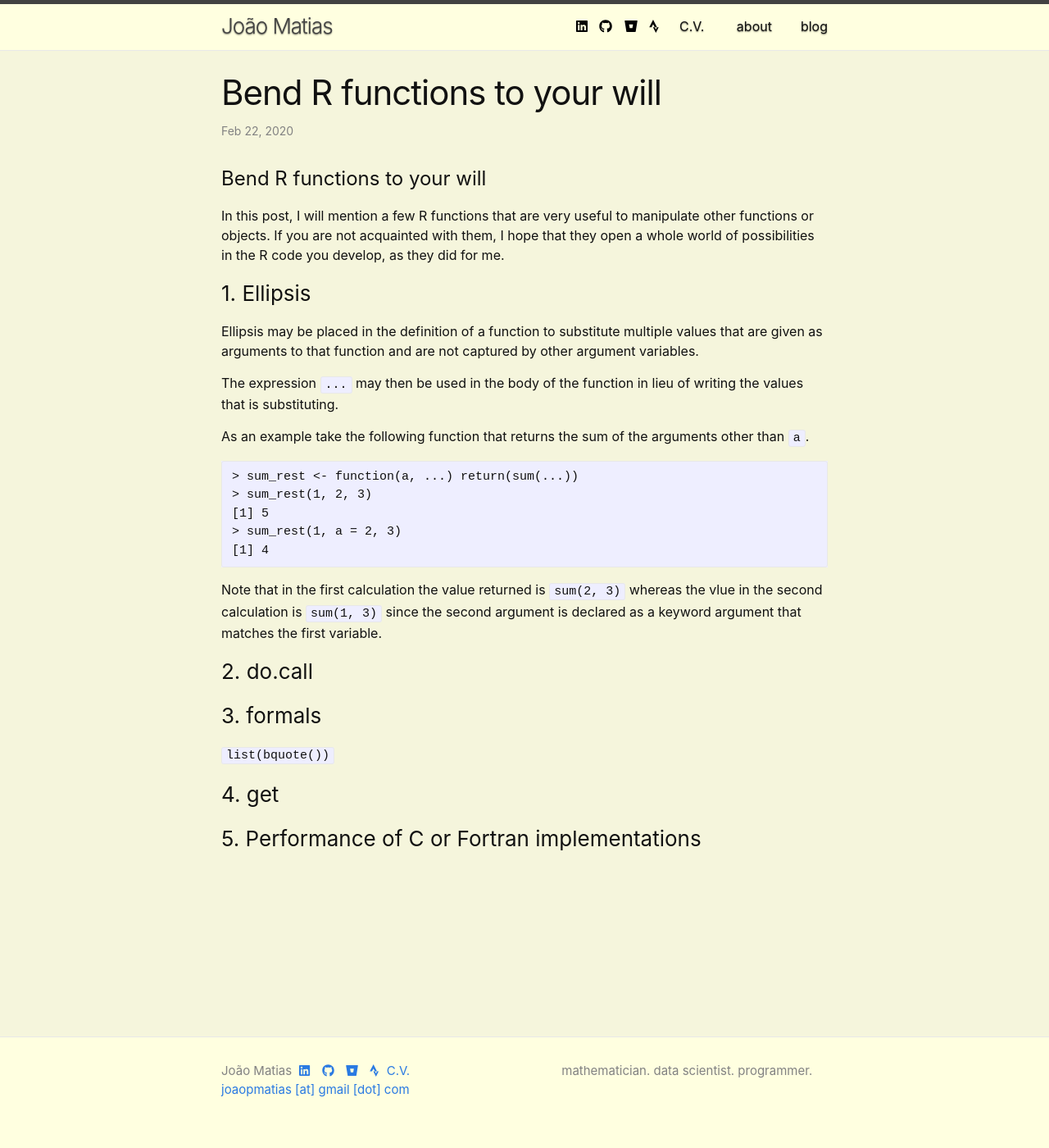
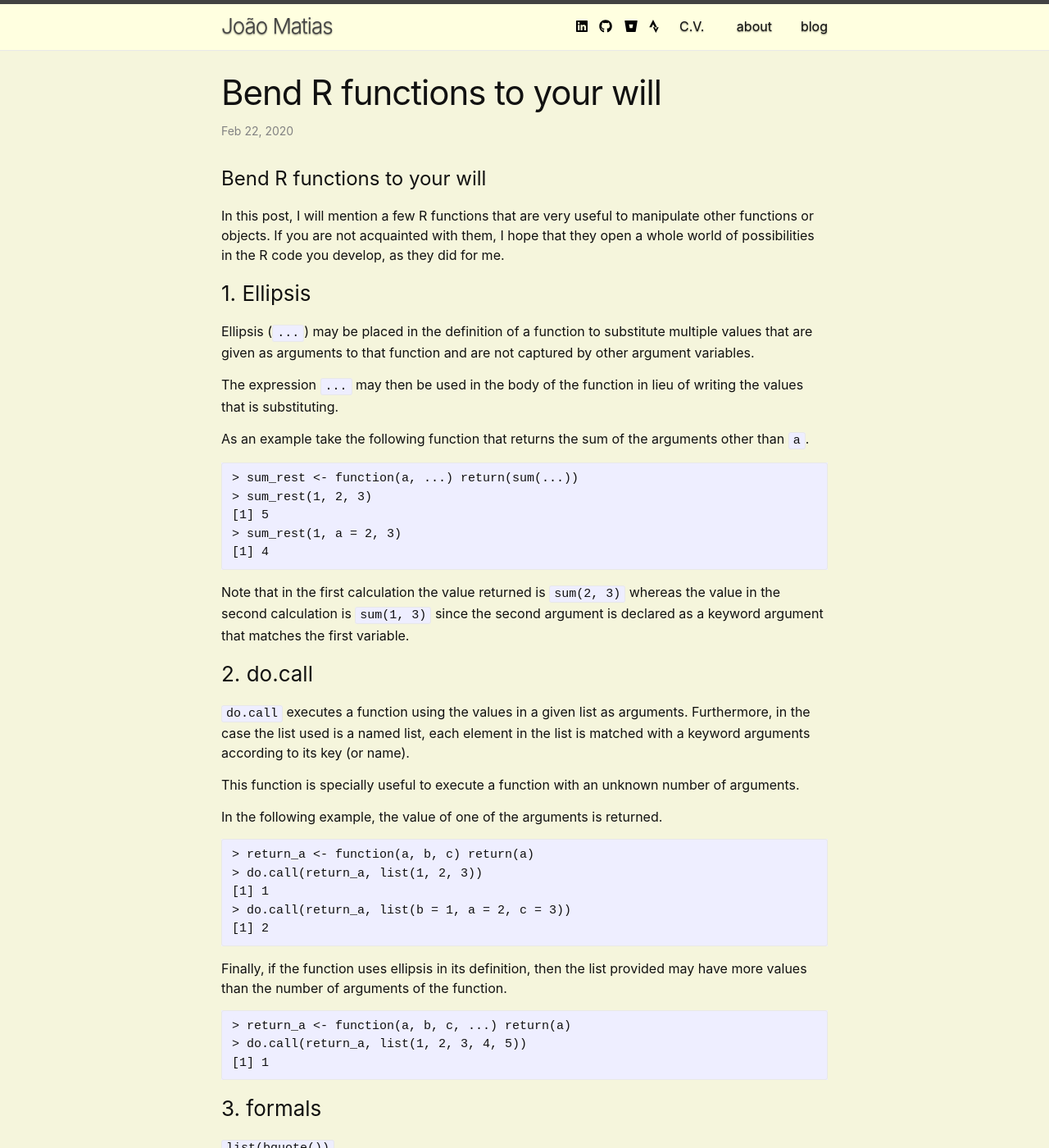
Before and after one commit to joaopmatias/joaopmatias.github.io, a Jekyll site: the page built from _posts/2020-02-22-R-functions-you-need.md, in a window 1280 px wide and 1400 px high. Shown: the whole window at 82% size. Built offline with Jekyll 4.4.1, drawn with Linux system fonts in a browser that asks for light colours.

Commit message:
add do.call in blog post

````diff
--- a/_posts/2020-02-22-R-functions-you-need.md
+++ b/_posts/2020-02-22-R-functions-you-need.md
@@ -9,7 +9,7 @@ In this post, I will mention a few R functions that are very useful to manipulat
 
 ### 1. Ellipsis
 
-Ellipsis may be placed in the definition of a function to substitute multiple values that are given as arguments to that function and are not captured by other argument variables.
+Ellipsis (`...`) may be placed in the definition of a function to substitute multiple values that are given as arguments to that function and are not captured by other argument variables.
 
 The expression `...` may then be used in the body of the function in lieu of writing the values that is substituting.
 
@@ -23,19 +23,36 @@ As an example take the following function that returns the sum of the arguments
 [1] 4
 ```
 
-Note that in the first calculation the value returned is `sum(2, 3)` whereas the vlue in the second calculation is `sum(1, 3)` since the second argument is declared as a keyword argument that matches the first variable.
+Note that in the first calculation the value returned is `sum(2, 3)` whereas the value in the second calculation is `sum(1, 3)` since the second argument is declared as a keyword argument that matches the first variable.
 
 
 ### 2. do.call
 
+`do.call` executes a function using the values in a given list as arguments. Furthermore, in the case the list used is a named list, each element in the list is matched with a keyword arguments according to its key (or name).
+
+This function is specially useful to execute a function with an unknown number of arguments.
+
+In the following example, the value of one of the arguments is returned.
+
+```
+> return_a <- function(a, b, c) return(a)
+> do.call(return_a, list(1, 2, 3))
+[1] 1
+> do.call(return_a, list(b = 1, a = 2, c = 3))
+[1] 2
+```
+
+Finally, if the function uses ellipsis in its definition, then the list provided may have more values than the number of arguments of the function.
+
+```
+> return_a <- function(a, b, c, ...) return(a)
+> do.call(return_a, list(1, 2, 3, 4, 5))
+[1] 1
+```
+
 
 ### 3. formals
-
-
 
 `list(bquote())`
 
 ### 4. get
-
-
-### 5. Performance of C or Fortran implementations
````
